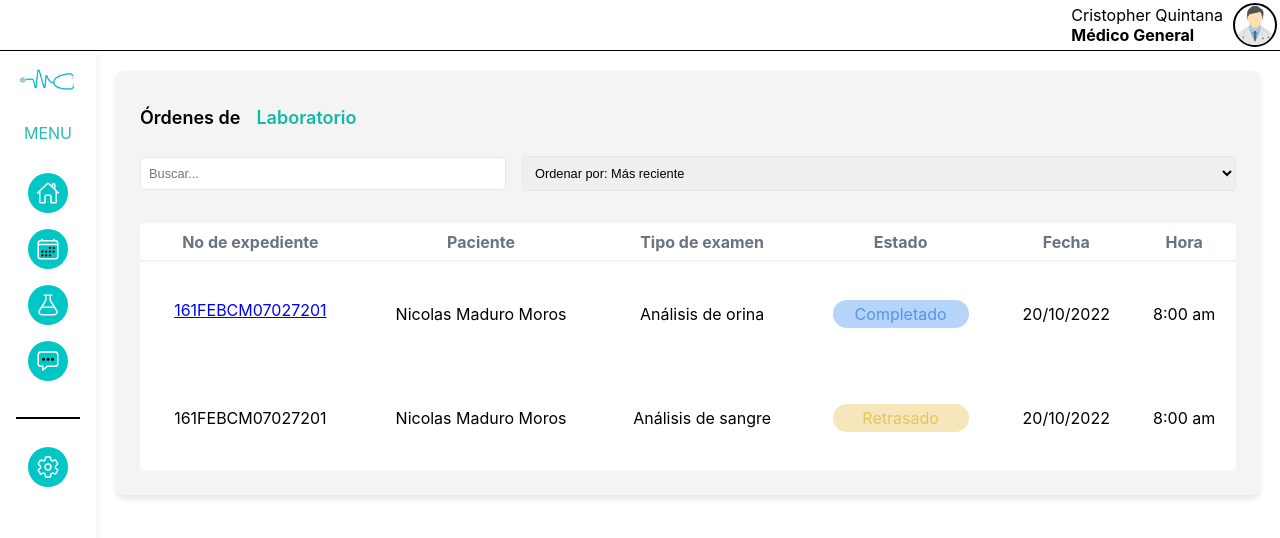
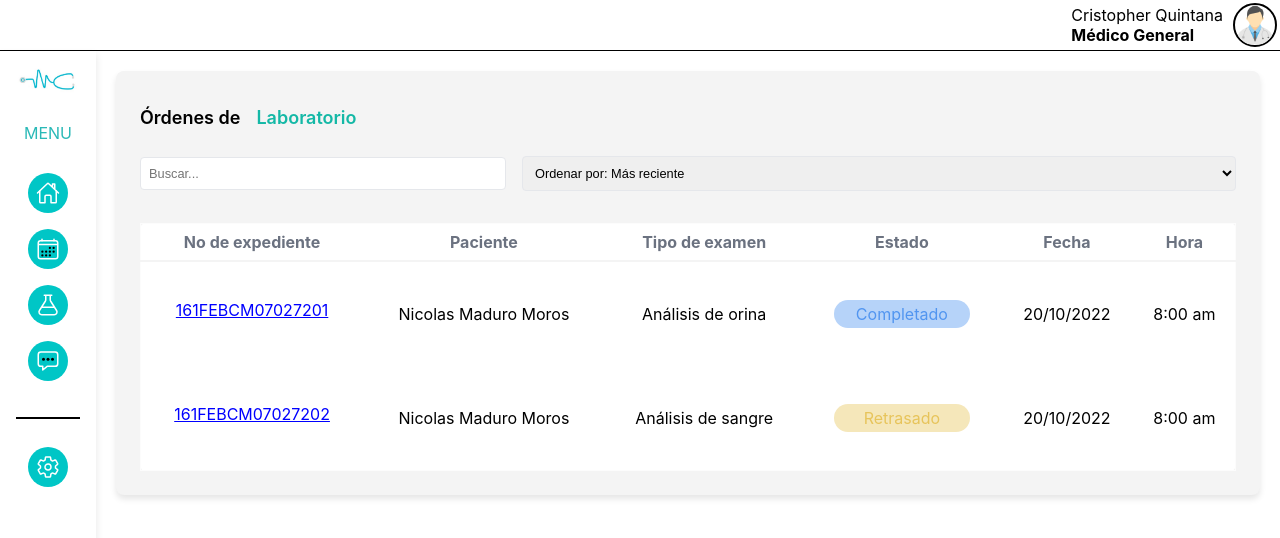
Before and after one commit to MedicalControl/MC_Web, a React (Create React App) app in the folder medicapp/: page /laboratorio in a window 1280 px wide. Shown: the top 538 px of the page. Built offline with nearby package versions, Linux system fonts and the light colour scheme.

Commit message:
Orden, Resultado
Se corrige logica del tooltip

```diff
--- a/medicapp/src/components/laboratory/LabTable.js
+++ b/medicapp/src/components/laboratory/LabTable.js
@@ -12,12 +12,14 @@
         const [tipoExamen,  setTipoExamen] = useState(null);
 
 
-        const handleTooltipClick = (id) => {
+
+        const handleTooltipClick = (id, tipo) => {
             if (selectediD === id) {
                 setTooltipVisible(!tooltipVisible);
             } else {
                 setSelectedId(id);
                 setTooltipVisible(true);
+                setTipoExamen(tipo);
             }
         };
 
@@ -31,7 +33,7 @@
         const closeModal = () => {
             setIsModalOpen(false);
             setSelecteOption(null);
-            setTipoExamen(null);
+            //setTipoExamen(null);
         }
 
         const handleTipoExamenChange = (tipo) => {
@@ -72,6 +74,7 @@
 
                     <tbody>
                         {/* No1 */}
+                        {/* Orina */}
                         <tr>
                             <td
                                 className="tooltip-container"
@@ -79,7 +82,7 @@
                             >
                                 <span
                                     className="tooltip-button"
-                                    onClick={() => handleTooltipClick("161FEBCM07027201")}
+                                    onClick={() => handleTooltipClick("161FEBCM07027201", "orina")}
                                 >
                                     161FEBCM07027201
                                 </span>
@@ -111,8 +114,38 @@
                         </tr>
 
                         {/* No2 */}
+                        {/* Sangre */}
                         <tr>
-                            <td>161FEBCM07027201</td>
+                            <td
+                                className="tooltip-container"
+                            >
+
+                                <span
+                                    className="tooltip-button"
+                                    onClick={() => handleTooltipClick("161FEBCM07027202", "sangre")}
+                                >
+                                    161FEBCM07027202
+                                </span>
+
+                                {tooltipVisible && selectediD === "161FEBCM07027202" && (
+                                    <div className="tooltip-content">
+                                        <div
+                                            className="tooltip-option"
+                                            onClick={() => handleOptionClick("Orden")}
+                                        >
+                                            Orden
+                                        </div>
+
+                                        <div
+                                            className="tooltip-option"
+                                            onClick={() => handleOptionClick("Resultado")}
+                                        >
+                                            Resultado
+                                        </div>
+                                    </div>
+                                )}
+
+                            </td>
                             <td>Nicolas Maduro Moros</td>
                             <td>Análisis de sangre</td>
                             <td><span className="status status-pendiente">Retrasado</span></td>
@@ -130,9 +163,13 @@
                 {isModalOpen && (
                     <div className="modal-container" onClick={closeModal}>
                         <div className="modal-content" onClick={(e) => e.stopPropagation()}>
-                            {selectedOption === "Orden" && tipoExamen === "orina" && <ExOrina onClose={closeModal} />}
-                            {selectedOption === "Orden" && tipoExamen === "sangre" && <ExSangre onClose={closeModal} />}
-                            {selectedOption === "Orden" && !tipoExamen && <Orden ontipoExamenChange={handleTipoExamenChange} onClose={closeModal} />}
+                            {/* El caso si es orina */}
+                            {selectedOption === "Resultado" && tipoExamen === "orina" && <ExOrina onClose={closeModal}/>}
+                            {/* El caso si es sangre */}
+                            {selectedOption === "Resultado" && tipoExamen === "sangre" && <ExSangre onClose={closeModal}/>}
+
+
+                            {selectedOption === "Orden"  && <Orden ontipoExamenChange={handleTipoExamenChange} onClose={closeModal} />}
                         </div>
                     </div>
                 )}
--- a/medicapp/src/components/laboratory/Orden.js
+++ b/medicapp/src/components/laboratory/Orden.js
@@ -53,16 +53,7 @@ const Orden = ({ onClose, ontipoExamenChange }) => {
                         <input id="cedula" placeholder="001-0902005-1003N"/>
                     </div>
 
-                    <div className="form-group">
-                        <label for="tipo">Tipo de examen: </label>
-                        <select id="tipo" value={tipoExamen} onChange={handleTipoExamenChange}>
-                            <option value="ninguno">Ninguno</option>
-                            <option value="sangre">Sangre</option>
-                            <option value="orina">Orina</option>
 
-                        </select>
-
-                    </div>
 
                     <div className="form-group">
                         <label for="detalles">Detalles: </label>
```
